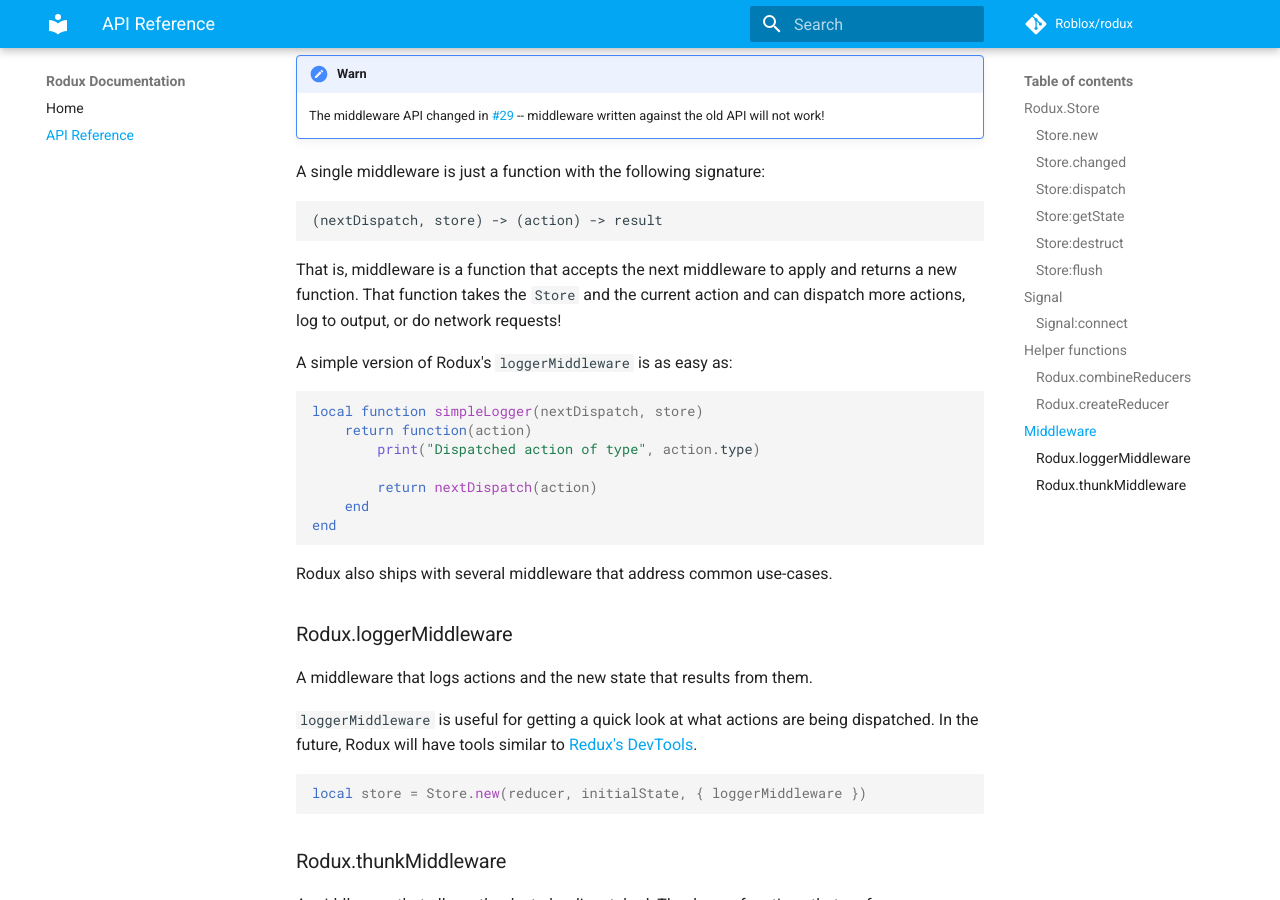
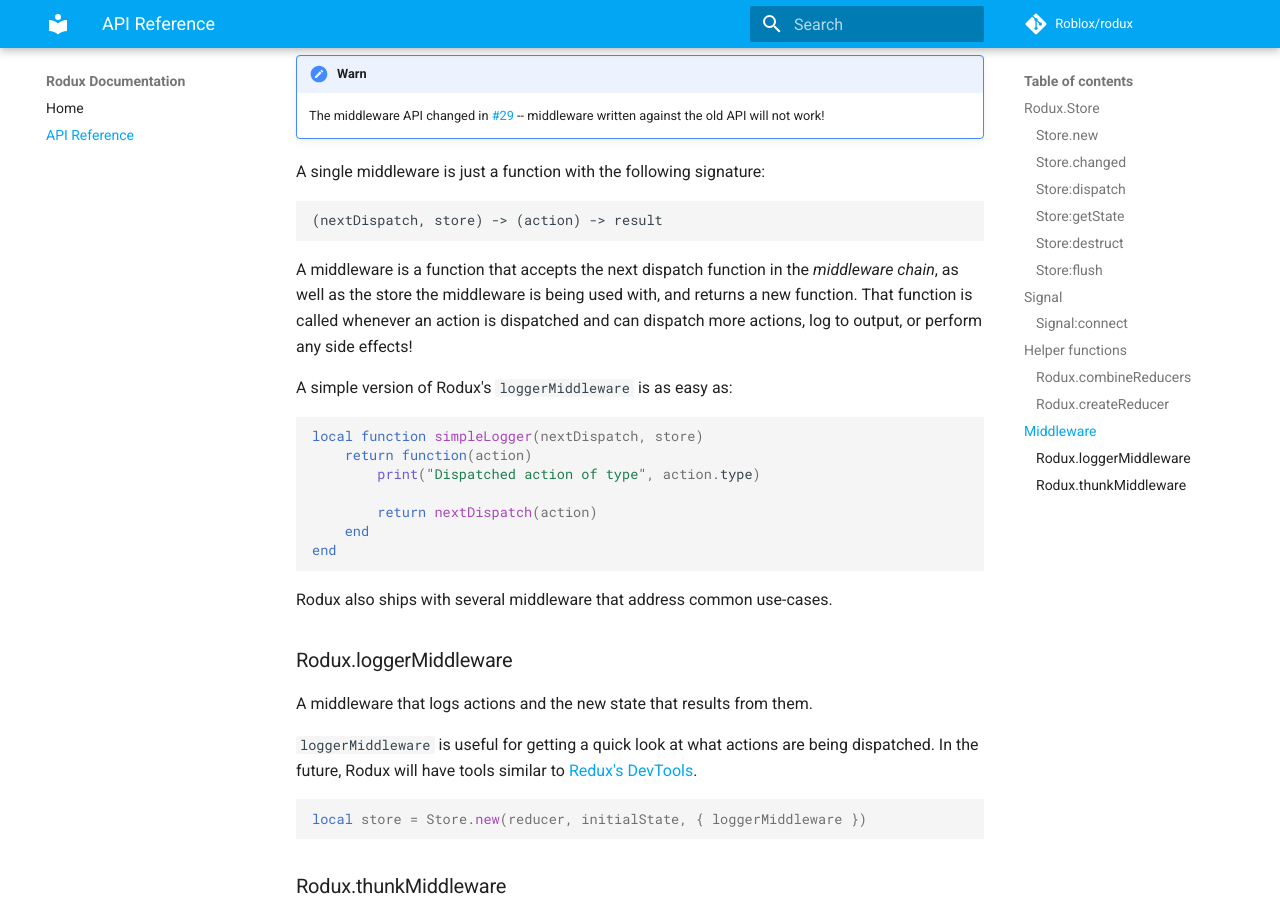
Before and after one commit to Roblox/rodux, an MkDocs documentation site: the page built from docs/api-reference.md, in a window 1280 px wide and 900 px high, scrolled down 4037 px. Built offline with MkDocs 1.6.1 and Material for MkDocs 9.7.7, drawn with Linux system fonts in a browser that asks for light colours; comment, search, counter and statistics services are not loaded; old or Windows-style settings are respelled for this version of MkDocs.

Commit message:
Update outdated/unclear API documentation

````diff
--- a/docs/api-reference.md
+++ b/docs/api-reference.md
@@ -164,7 +164,7 @@ A single middleware is just a function with the following signature:
 (nextDispatch, store) -> (action) -> result
 ```
 
-That is, middleware is a function that accepts the next middleware to apply and returns a new function. That function takes the `Store` and the current action and can dispatch more actions, log to output, or do network requests!
+A middleware is a function that accepts the next dispatch function in the *middleware chain*, as well as the store the middleware is being used with, and returns a new function. That function is called whenever an action is dispatched and can dispatch more actions, log to output, or perform any side effects!
 
 A simple version of Rodux's `loggerMiddleware` is as easy as:
 
````
